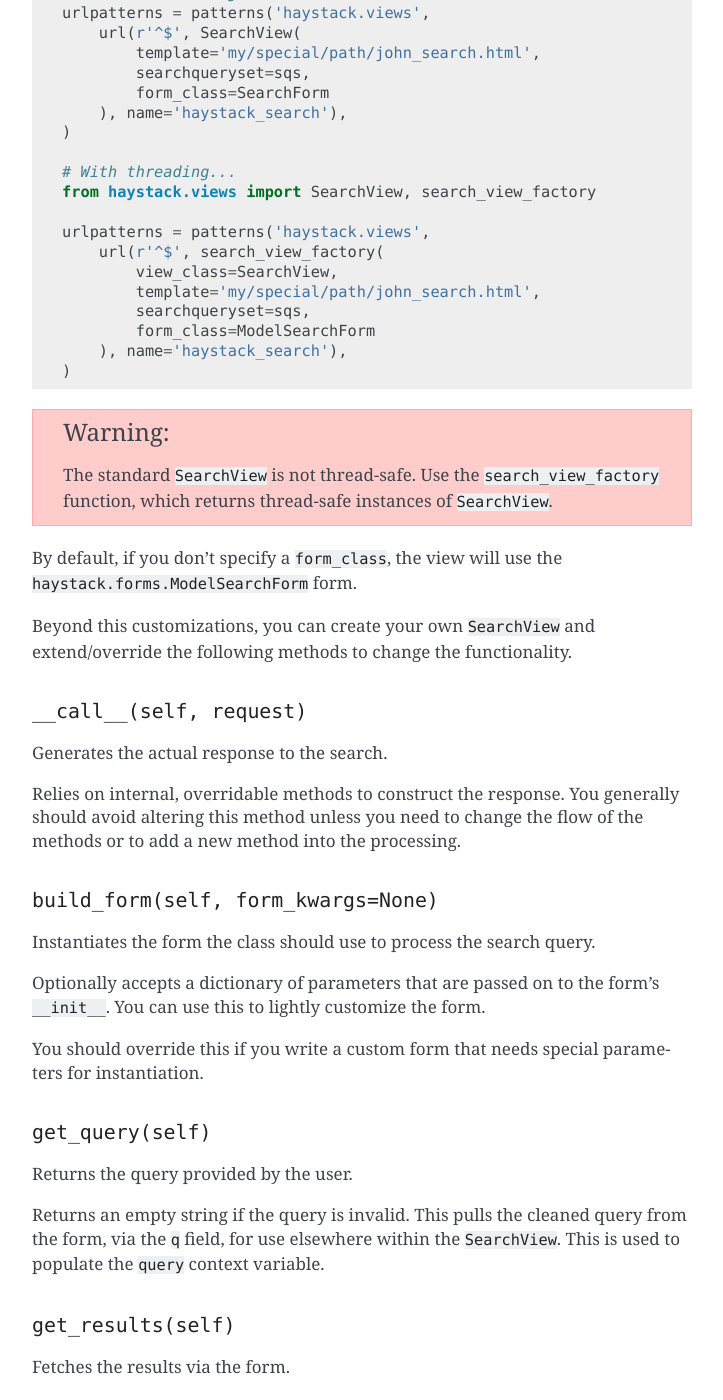
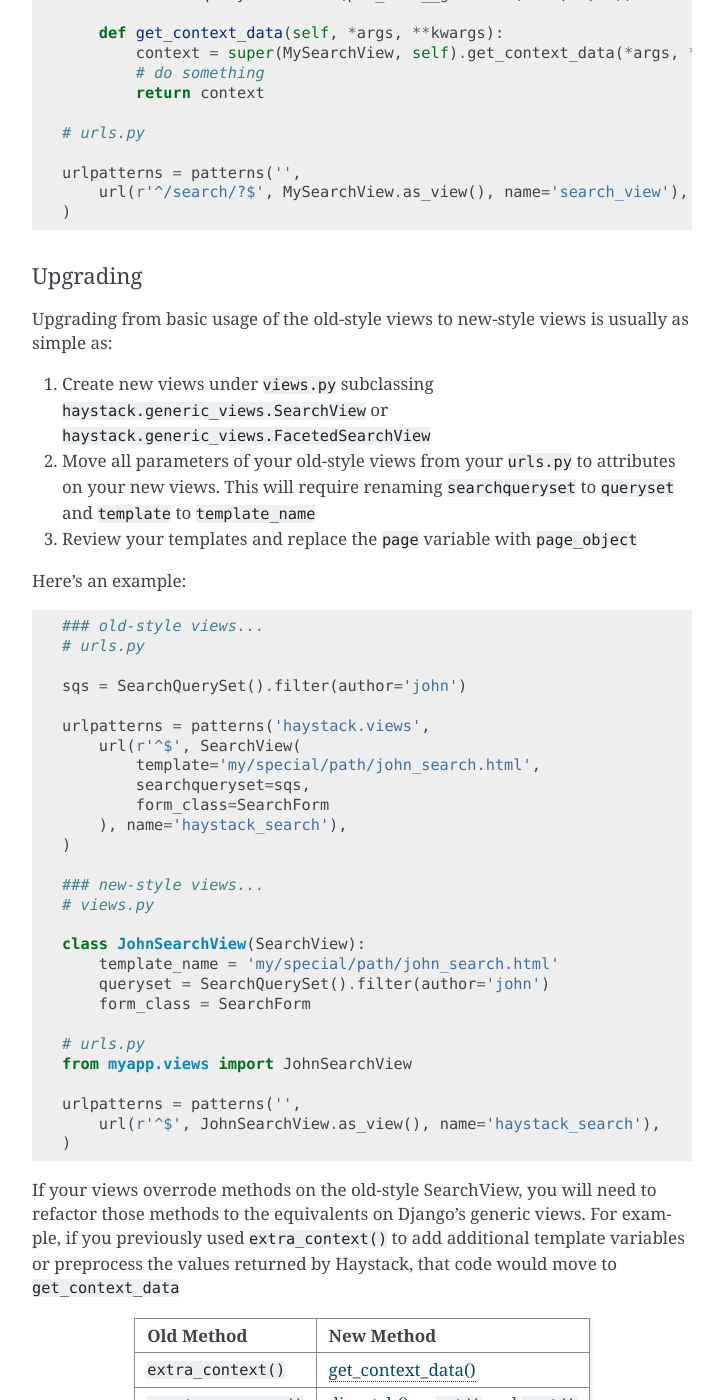
Before and after one commit to django-haystack/django-haystack, a Sphinx documentation site: the page built from docs/views_and_forms.rst, in a window 1280 px wide and 1400 px high, scrolled down 3440 px. Shown: the whole window, without its empty margins (388-1111 px from the left). Built offline with Sphinx 7.4.7, drawn with Linux system fonts in a browser that asks for light colours; some of the changed text lies outside the part shown.

Commit message:
Update documentation for new class-based views
Thanks to @troygrosfield for the pull-request

Closes #1139
Closes #1133
See #1130

```diff
--- a/docs/views_and_forms.rst
+++ b/docs/views_and_forms.rst
@@ -4,8 +4,18 @@
 Views & Forms
 =============
 
-Haystack comes with some default, simple views & forms to help you get started
-and to cover the common cases. Included is a way to provide:
+.. note::
+
+    As of version 2.4 the views in ``haystack.views.SearchView`` are deprecated in
+    favor of the new generic views in ``haystack.generic_views.SearchView``
+    which use the standard Django `class-based views`_ which are available in
+    every version of Django which is supported by Haystack.
+
+.. _class-based views: https://docs.djangoproject.com/en/1.7/topics/class-based-views/
+
+Haystack comes with some default, simple views & forms as well as some
+django-style views to help you get started and to cover the common cases.
+Included is a way to provide:
 
   * Basic, query-only search.
   * Search by models.
@@ -120,6 +130,118 @@
 
 .. currentmodule:: haystack.views
 
+.. note::
+
+    As of version 2.4 the views in ``haystack.views.SearchView`` are deprecated in
+    favor of the new generic views in ``haystack.generic_views.SearchView``
+    which use the standard Django `class-based views`_ which are available in
+    every version of Django which is supported by Haystack.
+
+.. _class-based views: https://docs.djangoproject.com/en/1.7/topics/class-based-views/
+
+New Django Class Based Views
+----------------------------
+
+ .. versionadded:: 2.4.0
+
+The views in ``haystack.generic_views.SearchView`` inherit from Django’s standard
+`FormView <https://docs.djangoproject.com/en/1.7/ref/class-based-views/generic-editing/#formview>`_.
+The example views can be customized like any other Django class-based view as
+demonstrated in this example which filters the search results in ``get_queryset``::
+
+    # views.py
+    from datetime import date
+
+    from haystack.generic_views import SearchView
+
+    class MySearchView(SearchView):
+        """My custom search view."""
+
+        def get_queryset(self):
+            queryset = super(MySearchView, self).get_queryset()
+            # further filter queryset based on some set of criteria
+            return queryset.filter(pub_date__gte=date(2015, 1, 1))
+
+        def get_context_data(self, *args, **kwargs):
+            context = super(MySearchView, self).get_context_data(*args, **kwargs)
+            # do something
+            return context
+
+    # urls.py
+
+    urlpatterns = patterns('',
+        url(r'^/search/?$', MySearchView.as_view(), name='search_view'),
+    )
+
+
+Upgrading
+~~~~~~~~~
+
+Upgrading from basic usage of the old-style views to new-style views is usually as simple as:
+
+#. Create new views under ``views.py`` subclassing ``haystack.generic_views.SearchView``
+   or ``haystack.generic_views.FacetedSearchView``
+#. Move all parameters of your old-style views from your ``urls.py`` to attributes on
+   your new views. This will require renaming ``searchqueryset`` to ``queryset`` and
+   ``template`` to ``template_name``
+#. Review your templates and replace the ``page`` variable with ``page_object``
+
+Here's an example::
+
+    ### old-style views...
+    # urls.py
+
+    sqs = SearchQuerySet().filter(author='john')
+
+    urlpatterns = patterns('haystack.views',
+        url(r'^$', SearchView(
+            template='my/special/path/john_search.html',
+            searchqueryset=sqs,
+            form_class=SearchForm
+        ), name='haystack_search'),
+    )
+
+    ### new-style views...
+    # views.py
+
+    class JohnSearchView(SearchView):
+        template_name = 'my/special/path/john_search.html'
+        queryset = SearchQuerySet().filter(author='john')
+        form_class = SearchForm
+
+    # urls.py
+    from myapp.views import JohnSearchView
+
+    urlpatterns = patterns('',
+        url(r'^$', JohnSearchView.as_view(), name='haystack_search'),
+    )
+
+
+If your views overrode methods on the old-style SearchView, you will need to
+refactor those methods to the equivalents on Django's generic views. For example,
+if you previously used ``extra_context()`` to add additional template variables or
+preprocess the values returned by Haystack, that code would move to ``get_context_data``
+
++-----------------------+-------------------------------------------+
+| Old Method            | New Method                                |
++=======================+===========================================+
+| ``extra_context()``   | `get_context_data()`_                     |
++-----------------------+-------------------------------------------+
+| ``create_response()`` | `dispatch()`_ or ``get()`` and ``post()`` |
++-----------------------+-------------------------------------------+
+| ``get_query()``       | `get_queryset()`_                         |
++-----------------------+-------------------------------------------+
+
+.. _get_context_data(): https://docs.djangoproject.com/en/1.7/ref/class-based-views/mixins-simple/#django.views.generic.base.ContextMixin.get_context_data
+.. _dispatch(): https://docs.djangoproject.com/en/1.7/ref/class-based-views/base/#django.views.generic.base.View.dispatch
+.. _get_queryset(): https://docs.djangoproject.com/en/1.7/ref/class-based-views/mixins-multiple-object/#django.views.generic.list.MultipleObjectMixin.get_queryset
+
+
+Old-Style Views
+---------------
+
+ .. deprecated:: 2.4.0
+
 Haystack comes bundled with three views, the class-based views (``SearchView`` &
 ``FacetedSearchView``) and a traditional functional view (``basic_search``).
 
@@ -133,7 +255,7 @@
 view. It is also thread-safe.
 
 ``SearchView(template=None, load_all=True, form_class=None, searchqueryset=None, context_class=RequestContext, results_per_page=None)``
---------------------------------------------------------------------------------------------------------------------------------------------------
+---------------------------------------------------------------------------------------------------------------------------------------
 
 The ``SearchView`` is designed to be easy/flexible enough to override common
 changes as well as being internally abstracted so that only altering a specific
```
